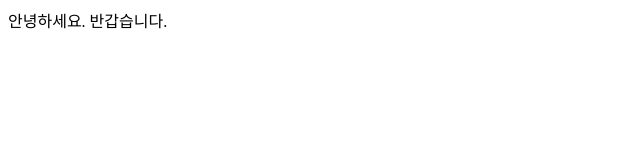
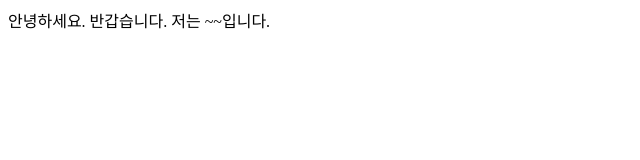
Before and after one commit to 07mz/test3, a plain HTML site: page index.html in a window 1280 px wide. Shown: the whole page, without its empty margins (0-640 px from the left). Drawn offline with Linux system fonts and the light colour scheme.

Commit message:
학원에서 수정했음

```diff
--- a/index.html
+++ b/index.html
@@ -8,5 +8,6 @@
 </head>
 <body>
     안녕하세요. 반갑습니다.
+    저는 ~~입니다.
 </body>
 </html>
```
